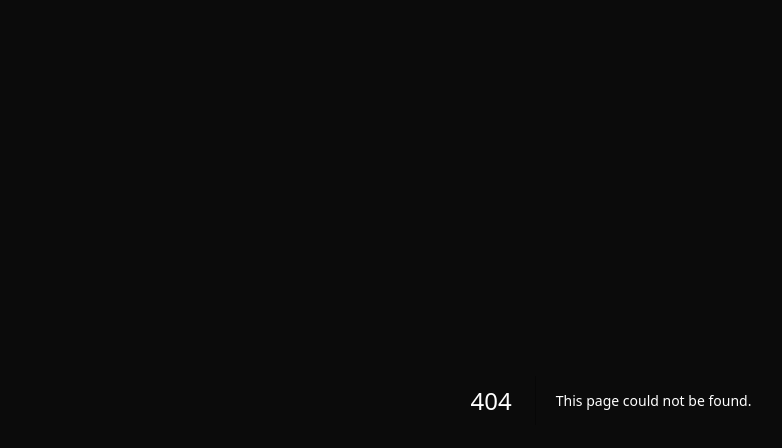
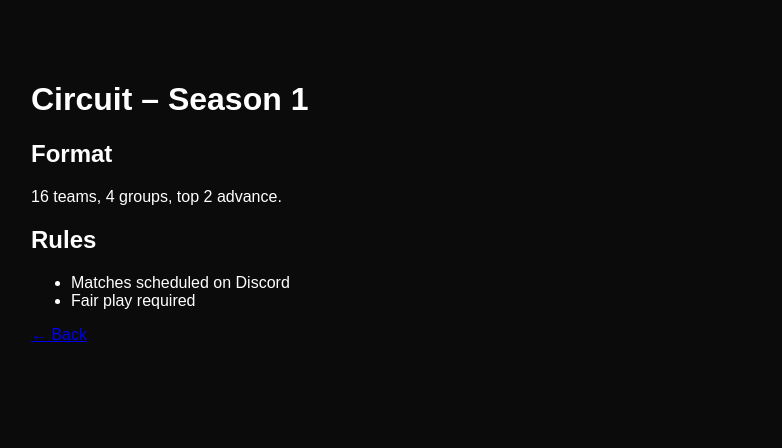
Before and after one commit to ashunium/blitz-soccer, a Next.js app: page /tournaments/circuit in a window 1280 px wide. Before the commit this address had no page. Shown: the top 448 px of the page, without its empty margins (29-811 px from the left). Built offline with nearby package versions, Linux system fonts and the light colour scheme.

Commit message:
Create page.js

```diff
--- /dev/null
+++ b/app/tournaments/circuit/page.js
@@ -0,0 +1,18 @@
+export default function Circuit() {
+  return (
+    <main style={{ padding: "60px" }}>
+      <h1>Circuit – Season 1</h1>
+
+      <h2>Format</h2>
+      <p>16 teams, 4 groups, top 2 advance.</p>
+
+      <h2>Rules</h2>
+      <ul>
+        <li>Matches scheduled on Discord</li>
+        <li>Fair play required</li>
+      </ul>
+
+      <a href="/tournaments">← Back</a>
+    </main>
+  );
+}
```
